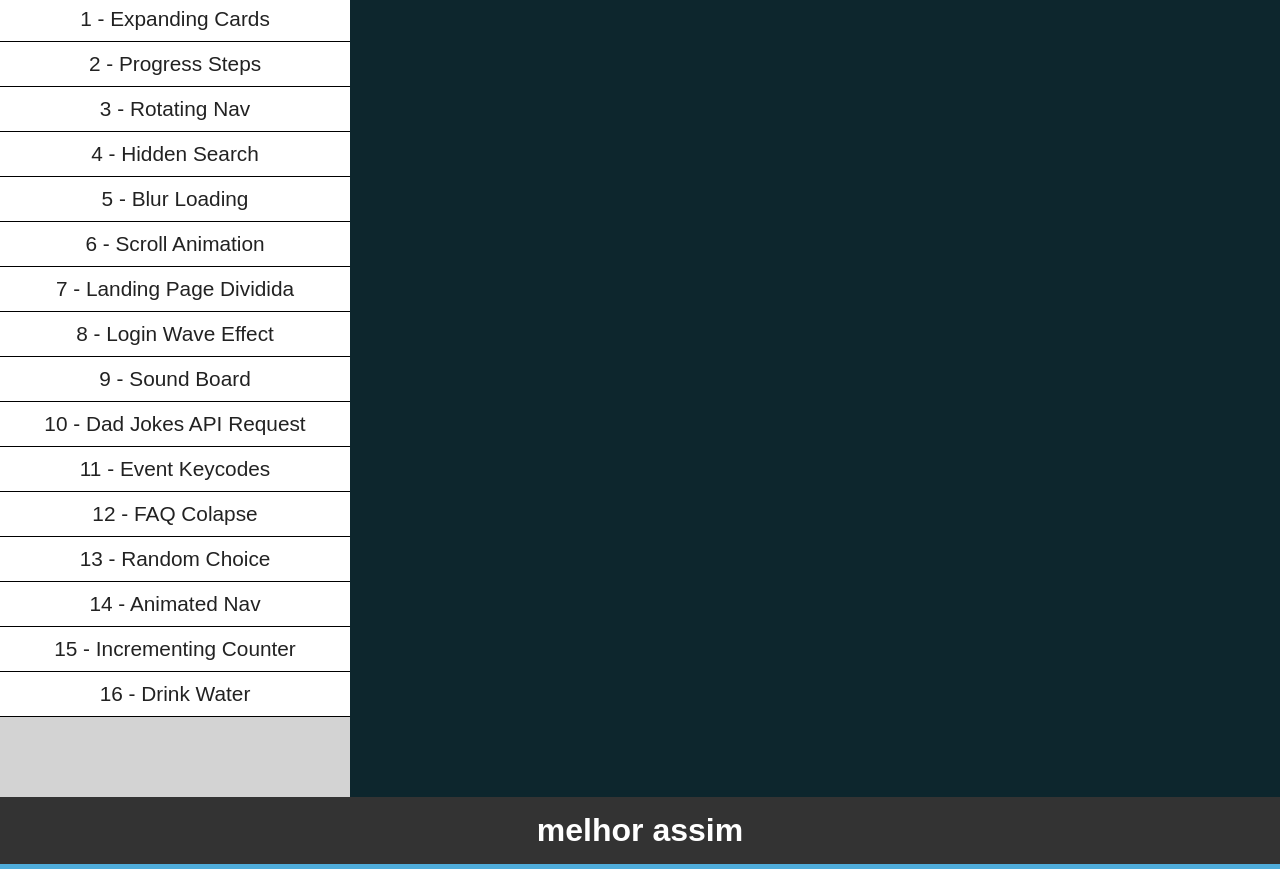
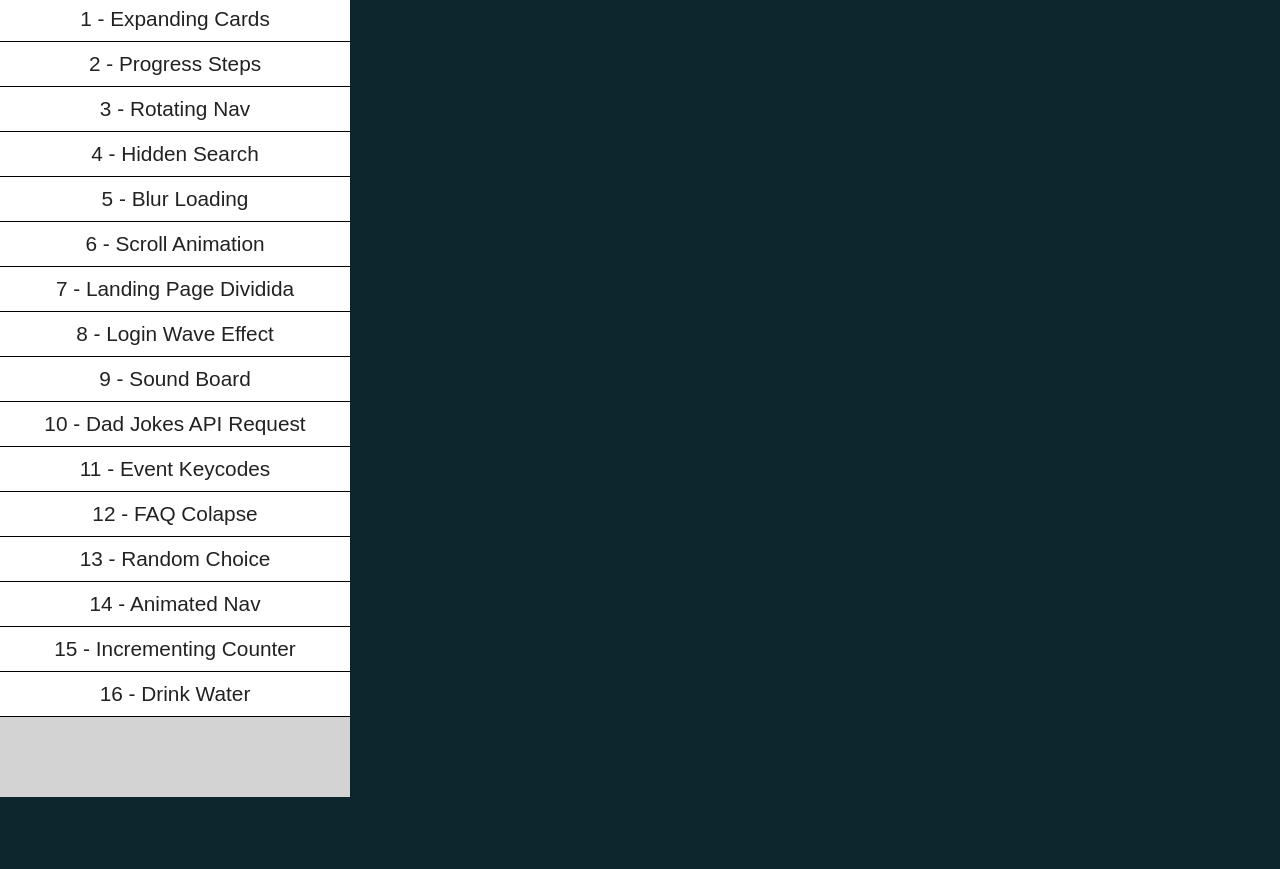
Before and after one commit to elvis-brandao/mini-projetos-web, a plain HTML site: page index.html in a window 1280 px wide. Shown: the part 96-965 px from the top of the page. After the commit the page ends 893 px from the top, so only its background shows below. Drawn offline with nearby package versions, Linux system fonts and the light colour scheme; a web font is replaced by a local one.

```diff
--- a/index.html
+++ b/index.html
@@ -42,5 +42,4 @@
         <section id="projeto"></section>
     </div>
 </body>
-<h1>melhor assim</h1>
 </html>
```
